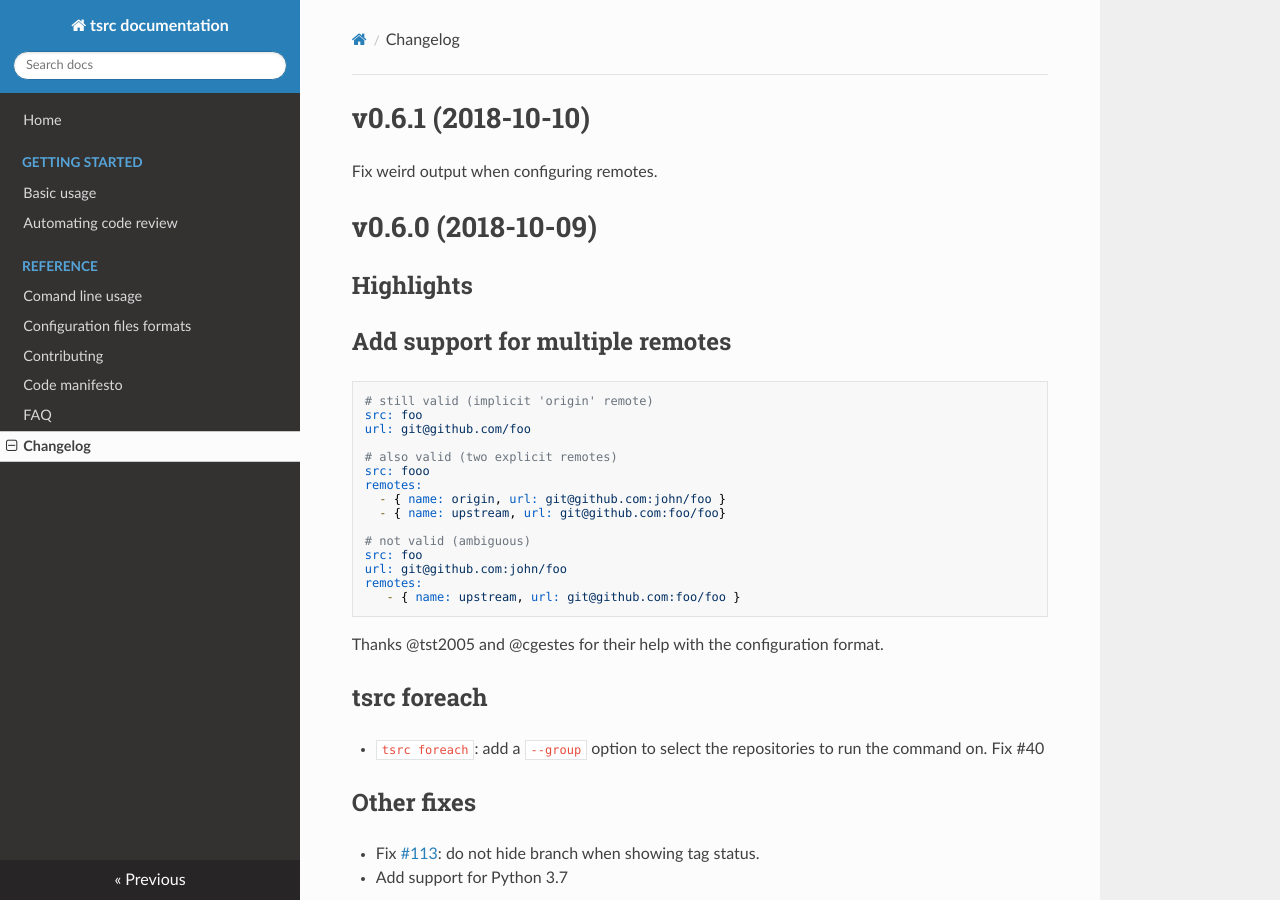
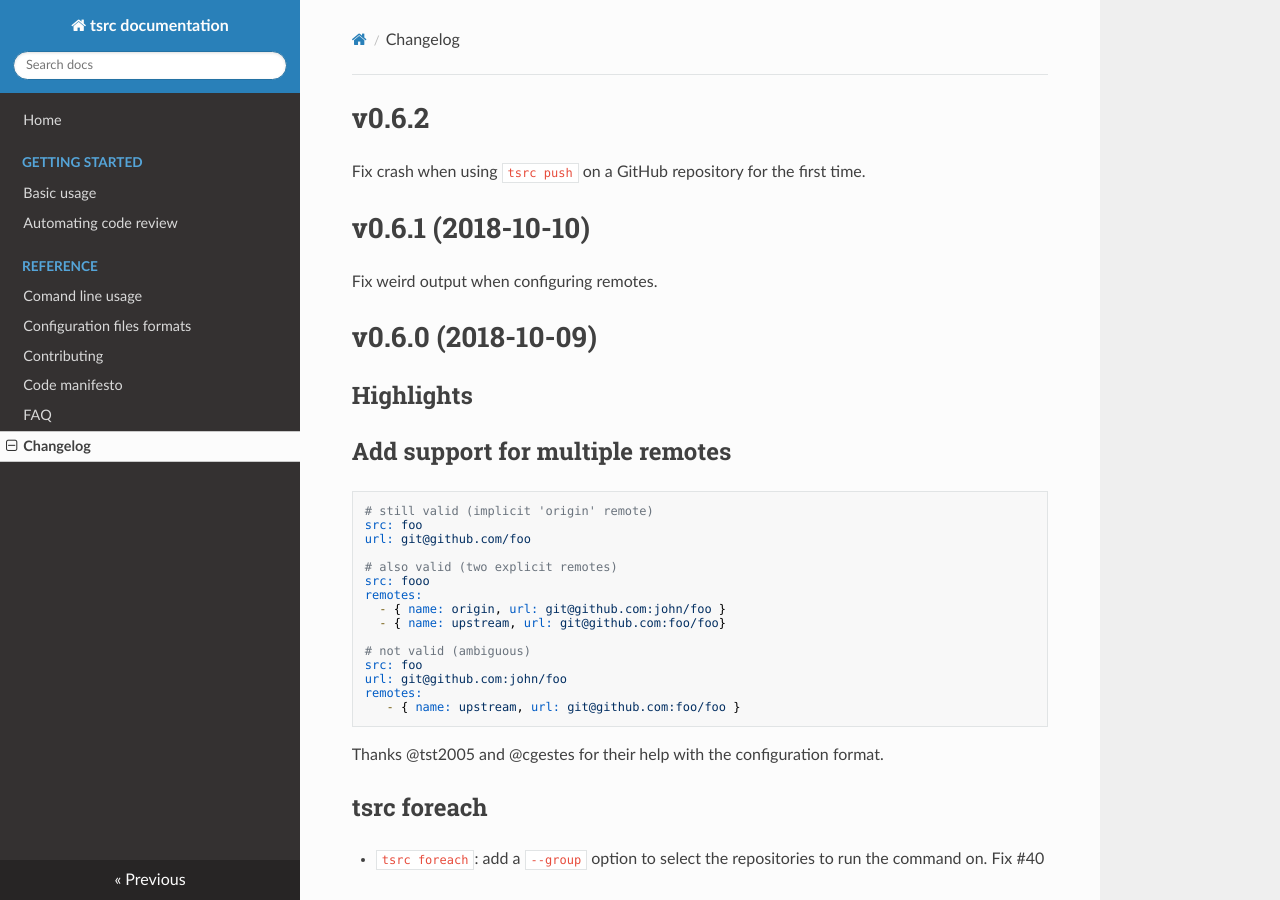
Before and after one commit to your-tools/tsrc, an MkDocs documentation site: the page built from docs/changelog.md, in a window 1280 px wide and 900 px high. Built offline with MkDocs 1.6.1, drawn with Linux system fonts in a browser that asks for light colours; nearby versions of some CDN libraries.

Commit message:
Update changelog

```diff
--- a/docs/changelog.md
+++ b/docs/changelog.md
@@ -1,3 +1,7 @@
+# v0.6.2
+
+Fix crash when using `tsrc push` on a GitHub repository for the first time.
+
 # v0.6.1 (2018-10-10)
 
 Fix weird output when configuring remotes.
```
